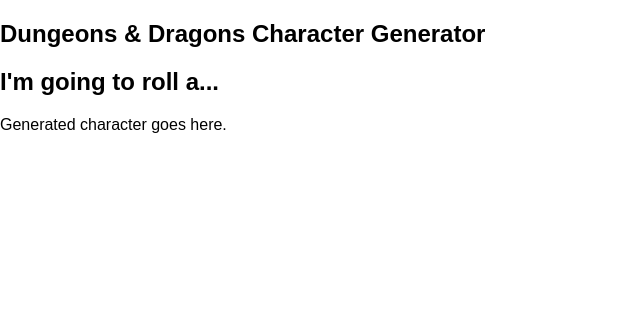
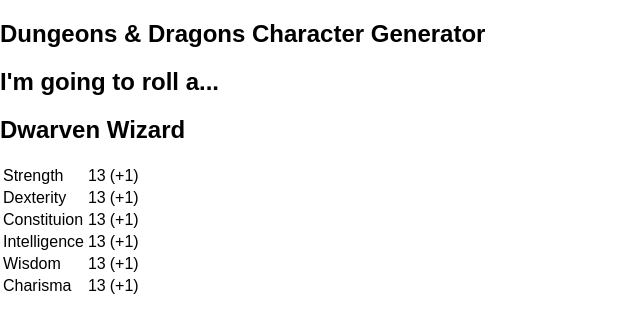
Before and after one commit to jaypea07/character-generator, a React (Create React App) app: page / in a window 1280 px wide. Shown: the top 332 px of the page, without its empty margins (0-640 px from the left). Built offline with nearby package versions, Linux system fonts and the light colour scheme.

Commit message:
Hooking up a second component

```diff
--- /dev/null
+++ b/src/character/character.tsx
@@ -0,0 +1,44 @@
+import * as React from 'react';
+
+export class Character extends React.Component<{}, void> {
+  render() {
+    return (
+      <section>
+        <h2>Dwarven Wizard</h2>
+
+        <table>
+          <tr>
+            <td>Strength</td>
+            <td>13</td>
+            <td>(+1)</td>
+          </tr>
+          <tr>
+            <td>Dexterity</td>
+            <td>13</td>
+            <td>(+1)</td>
+          </tr>
+          <tr>
+            <td>Constituion</td>
+            <td>13</td>
+            <td>(+1)</td>
+          </tr>
+          <tr>
+            <td>Intelligence</td>
+            <td>13</td>
+            <td>(+1)</td>
+          </tr>
+          <tr>
+            <td>Wisdom</td>
+            <td>13</td>
+            <td>(+1)</td>
+          </tr>
+          <tr>
+            <td>Charisma</td>
+            <td>13</td>
+            <td>(+1)</td>
+          </tr>
+        </table>
+      </section>
+    );
+  }
+}
--- a/src/core/app.tsx
+++ b/src/core/app.tsx
@@ -1,4 +1,5 @@
 import * as React from 'react';
+import { Character } from '../character/character';
 import './app.css';
 
 class App extends React.Component<{}, null> {
@@ -7,7 +8,7 @@
       <section>
         <h1>Dungeons &amp; Dragons Character Generator</h1>
         <h2>I'm going to roll a...</h2>
-        <p>Generated character goes here.</p>
+        <Character />
       </section>
     );
   }
```
